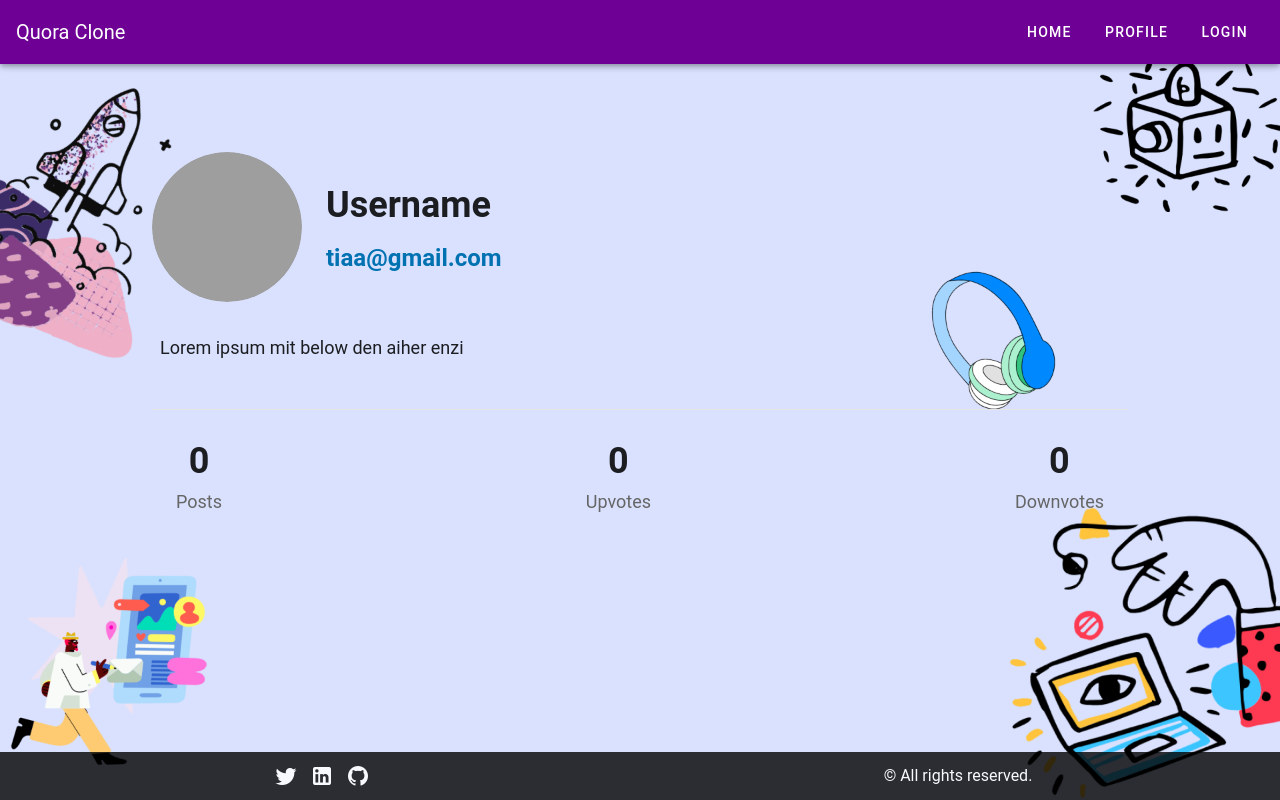
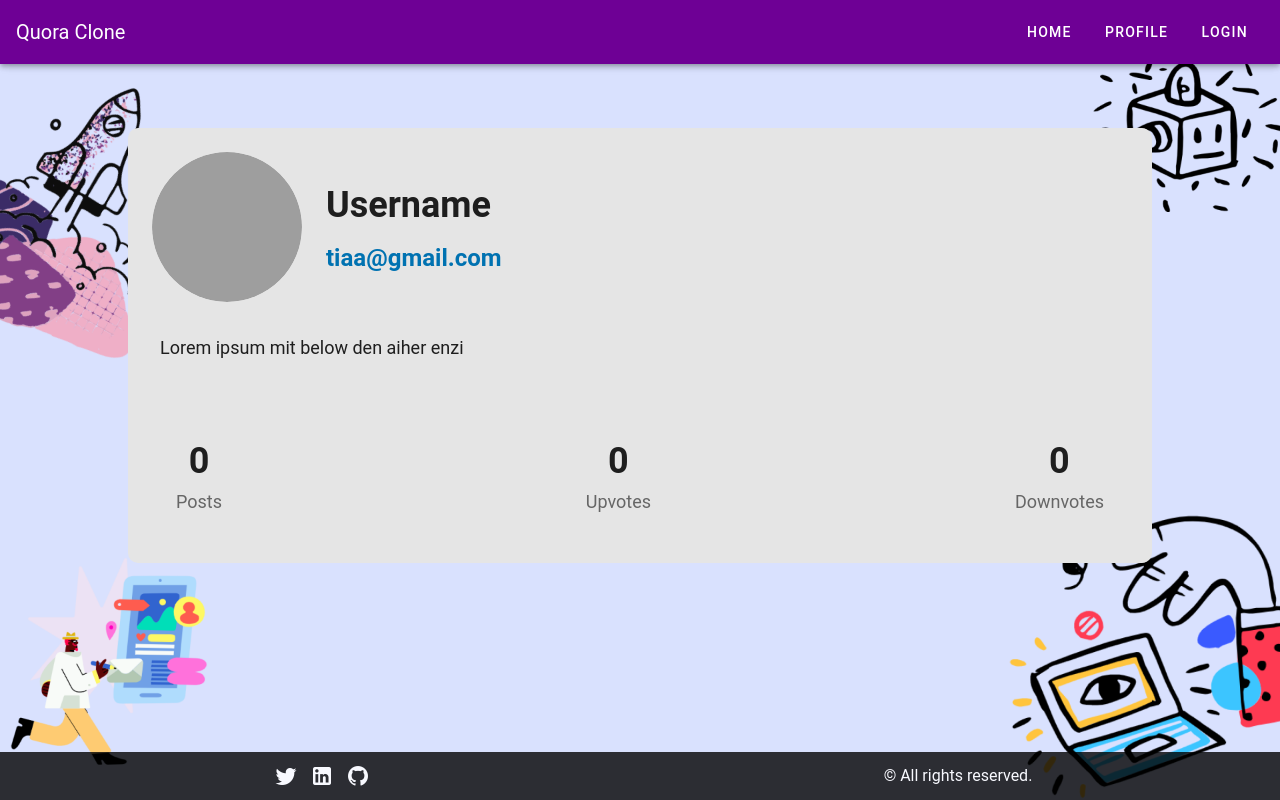
Before and after one commit to Tiaa-Hackathon/Frontend, a Vue app: page /user/profile in a window 1280 px wide. Built offline with nearby package versions, Linux system fonts and the light colour scheme; grey boxes are pictures that could not be loaded; what vue-quill-editor would draw is missing.

Commit message:
user profile bg fixed

```diff
--- a/src/views/UserProfile.vue
+++ b/src/views/UserProfile.vue
@@ -82,7 +82,7 @@ export default {
   padding: 24px;
   border-radius: 10px;
   margin-top: 5%;
-  /* background-color: #e5e5e5; */
+  background-color: #e5e5e5;
 }
 
 
```
